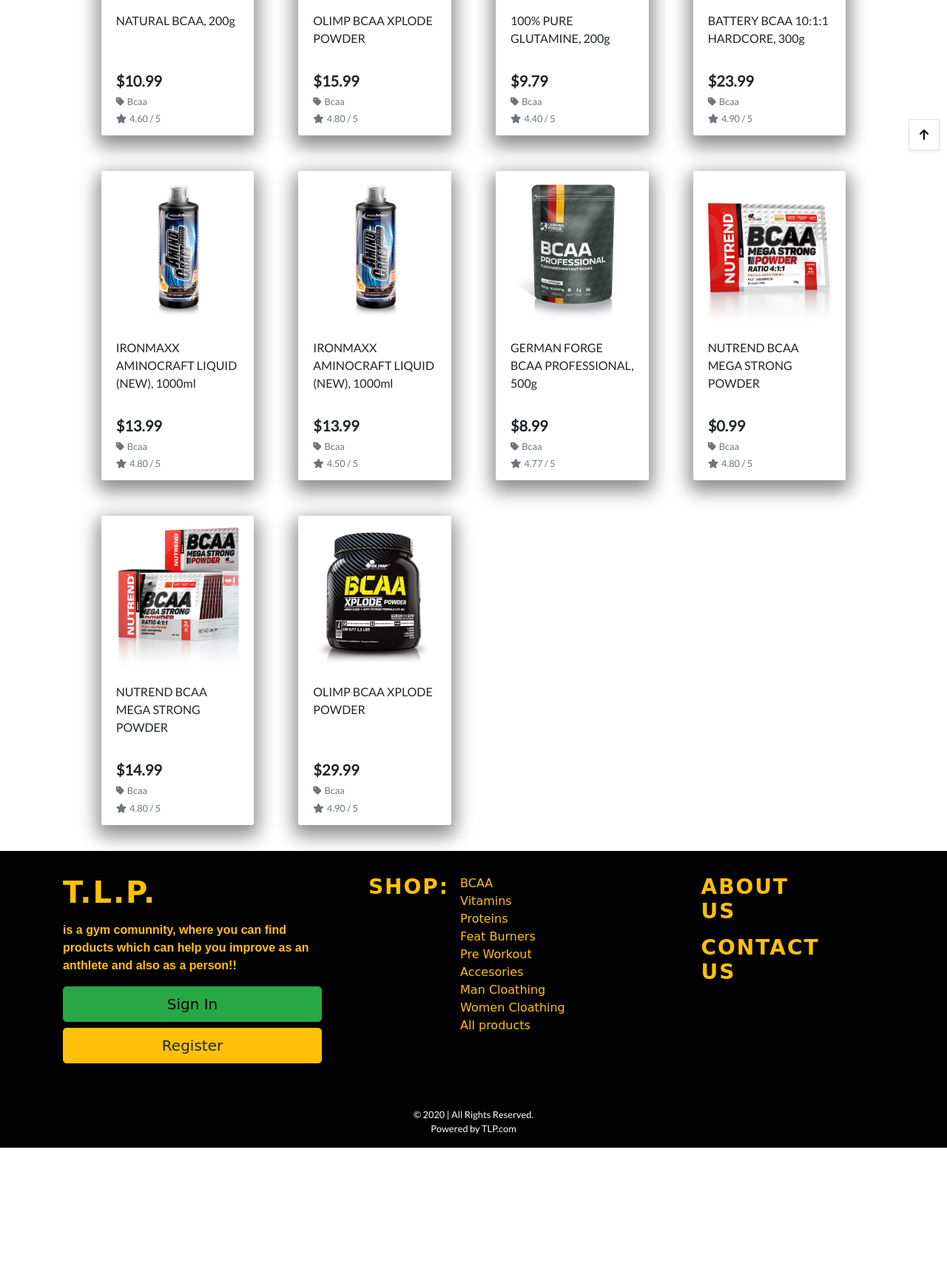
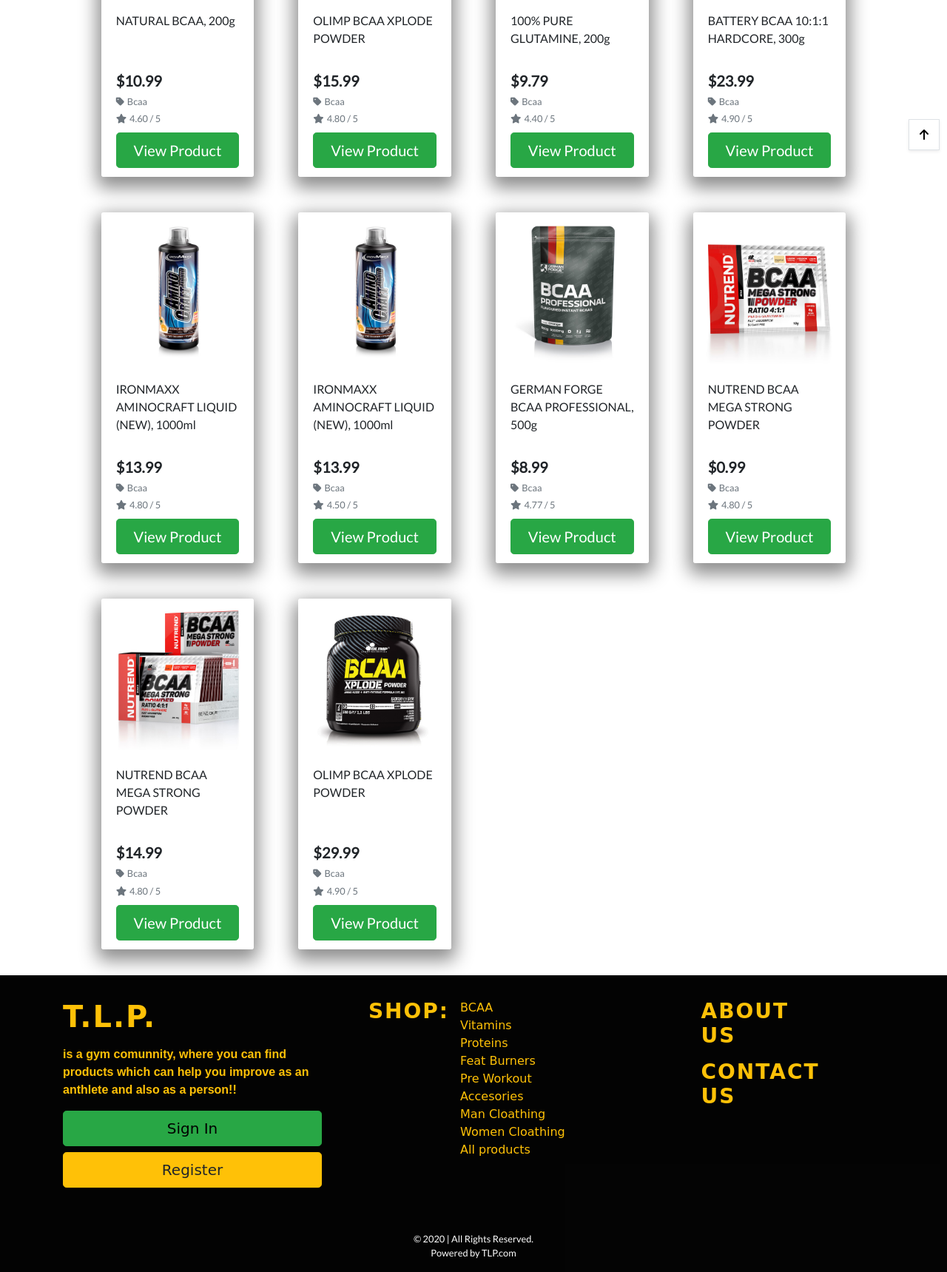
Before and after one commit to Kraljiccar/TLP-gym-community, a Django app: page /products/?category=bcaa in a window 1280 px wide. Shown: the part 587-2306 px from the top of the page at 74% size. Before the commit the page ends 2138 px from the top, so only its background shows below. Run offline with Django 3.2, Linux system fonts and the light colour scheme; data comes from the database, SQL or seed files in the repository; some libraries are stand-ins or nearby versions; some web fonts are replaced.

Commit message:
Added View Product button in products

```diff
--- a/products/templates/products/products.html
+++ b/products/templates/products/products.html
@@ -102,6 +102,7 @@
                                                     </a>
                                                 </p>
                                             {% endif %}
+
                                             {% if product.rating %}
                                                 <small class="text-muted"><i class="fas fa-star mr-1"></i>{{ product.rating }} / 5</small>
                                             {% else %}
@@ -113,6 +114,7 @@
                                                     <a class="text-danger" href="{% url 'delete_product' product.id %}">Delete</a>
                                                 </small>
                                             {% endif %}
+                                            <a href="{% url 'product_detail' product.id %}"><button type="button" class="btn btn-success btn-lg btn-block mt-2">View Product</button></a>
                                         </div>
                                     </div>
                                 </div>
--- a/static/css/base.css
+++ b/static/css/base.css
@@ -348,7 +348,7 @@
 
 /*---------------------------------------- Footer */
 .fh5co-bg {
-    background: rgba(0, 0, 0, 0.9);
+    background: rgba(0, 0, 0, 0.85);
     background-size: cover;
     background-position: center center;
     background-repeat: no-repeat;
@@ -366,6 +366,7 @@
     -o-transition: 0.5s;
     transition: 0.5s;
 }
+
 
 #fh5co-footer {
     padding-top: 2rem;
@@ -594,6 +595,10 @@
 
 /* Product Form */
 
+.card-footer a:hover{
+    text-decoration: none;
+}
+
 .btn-file {
     position: relative;
     overflow: hidden;
```
